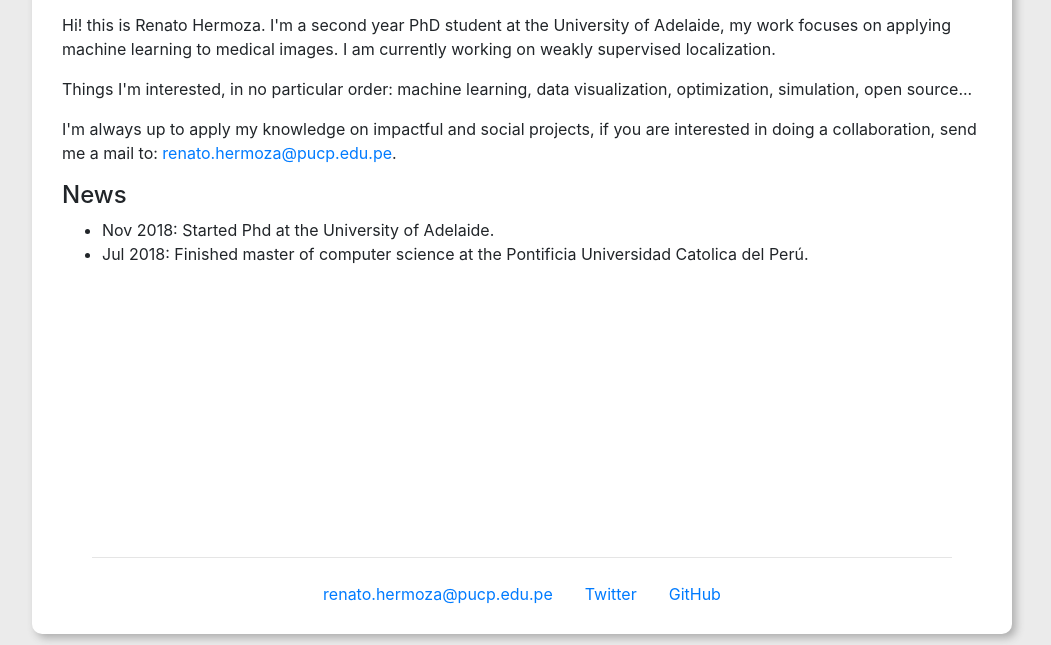
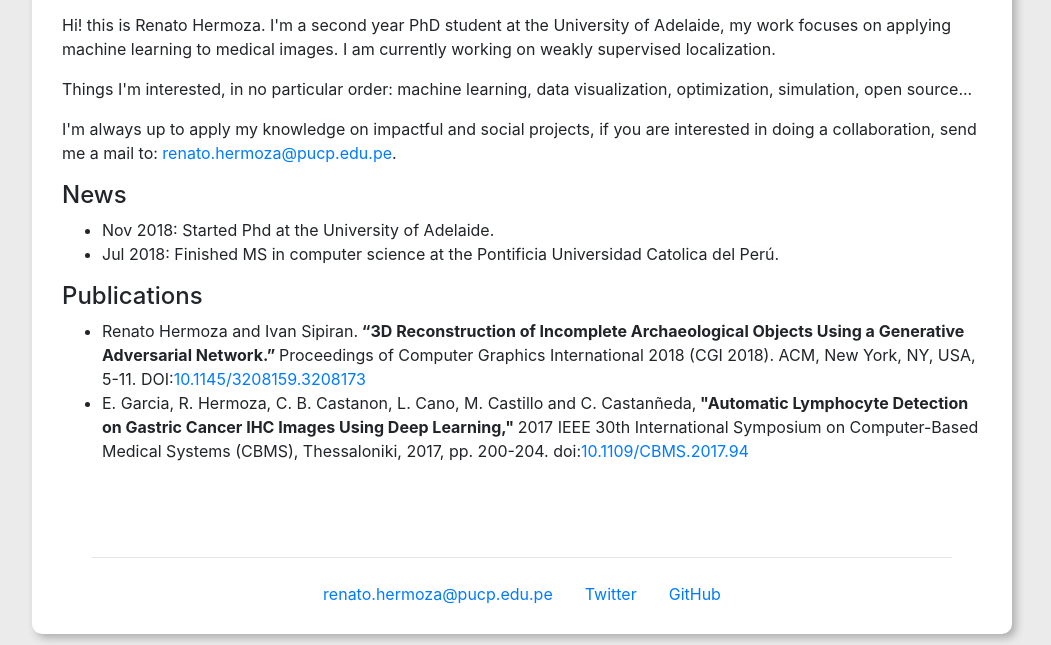
Before and after one commit to renato145/renato145.github.io, a Gatsby site: page /about in a window 1280 px wide. Shown: the part 155-800 px from the top of the page, without its empty margins (118-1169 px from the left). Built offline with nearby package versions, Linux system fonts and the light colour scheme; Gatsby itself is replaced by a stand-in of ours; some packages are replaced by stand-ins of ours.

Commit message:
add publications

```diff
--- a/src/pages/about.js
+++ b/src/pages/about.js
@@ -5,7 +5,7 @@ import Layout from '../components/Layout';
 
 const news = [
   { date: '201811', text: 'Started Phd at the University of Adelaide.' },
-  { date: '201807', text: 'Finished master of computer science at the Pontificia Universidad Catolica del Perú.' },
+  { date: '201807', text: 'Finished MS in computer science at the Pontificia Universidad Catolica del Perú.' },
 ];
 
 const DefaultPage = ({ data, location }) => {
@@ -38,22 +38,23 @@ const DefaultPage = ({ data, location }) => {
       <ul>
         { news.map(({ text, date }, i) => <li key={i}>{moment(date, 'YYYYMM').format('MMM YYYY')}: {text}</li>)}
       </ul>
-      {/*
-      <h4>Research</h4>
+
+      <h4>Publications</h4>
       <ul>
-        <li>papers</li>
-      </ul> */}
+        <li>
+          Renato Hermoza and Ivan Sipiran.
+          <b> “3D Reconstruction of Incomplete Archaeological Objects Using a Generative Adversarial Network.” </b>
+          Proceedings of Computer Graphics International 2018 (CGI 2018). ACM, New York, NY, USA, 5-11. DOI:
+          <a href='https://doi.org/10.1145/3208159.3208173' target='_black'>10.1145/3208159.3208173</a>
+        </li>
+        <li>
+          E. Garcia, R. Hermoza, C. B. Castanon, L. Cano, M. Castillo and C. Castanñeda,
+          <b> "Automatic Lymphocyte Detection on Gastric Cancer IHC Images Using Deep Learning," </b>
+          2017 IEEE 30th International Symposium on Computer-Based Medical Systems (CBMS), Thessaloniki, 2017, pp. 200-204. doi:
+          <a href='https://ieeexplore.ieee.org/abstract/document/8104187' target='_black'>10.1109/CBMS.2017.94</a>
+        </li>
+      </ul>
 
-      {/* Data scientist and machine learning researcher at the Artificial Intelligence Group at PUCP [(iapucp)]
-        (http://ia.inf.pucp.edu.pe/). I studied a MS in Computer Science at the Pontifical Catholic University of Perú
-        (PUCP).
-
-        Things I like, in no particular order:
-        - Teaching.
-        - Movies (Kieślowski, Tarkovsky, Jodorowsky, ...sky).
-        - Cooking.
-        - Books, a little bit of everything. One particular favorite: The Museum of Eterna's Novel.
-        - Outdoors, camping. */}
     </Layout>
   );
 };
--- a/src/pages/index.js
+++ b/src/pages/index.js
@@ -15,6 +15,7 @@ const Index = ({ data, location }) => {
       headerConfig={{ title: 'Home' }}
     >
       <Posts title />
+      <hr />
       <Experiments title />
     </Layout>
   );
```
